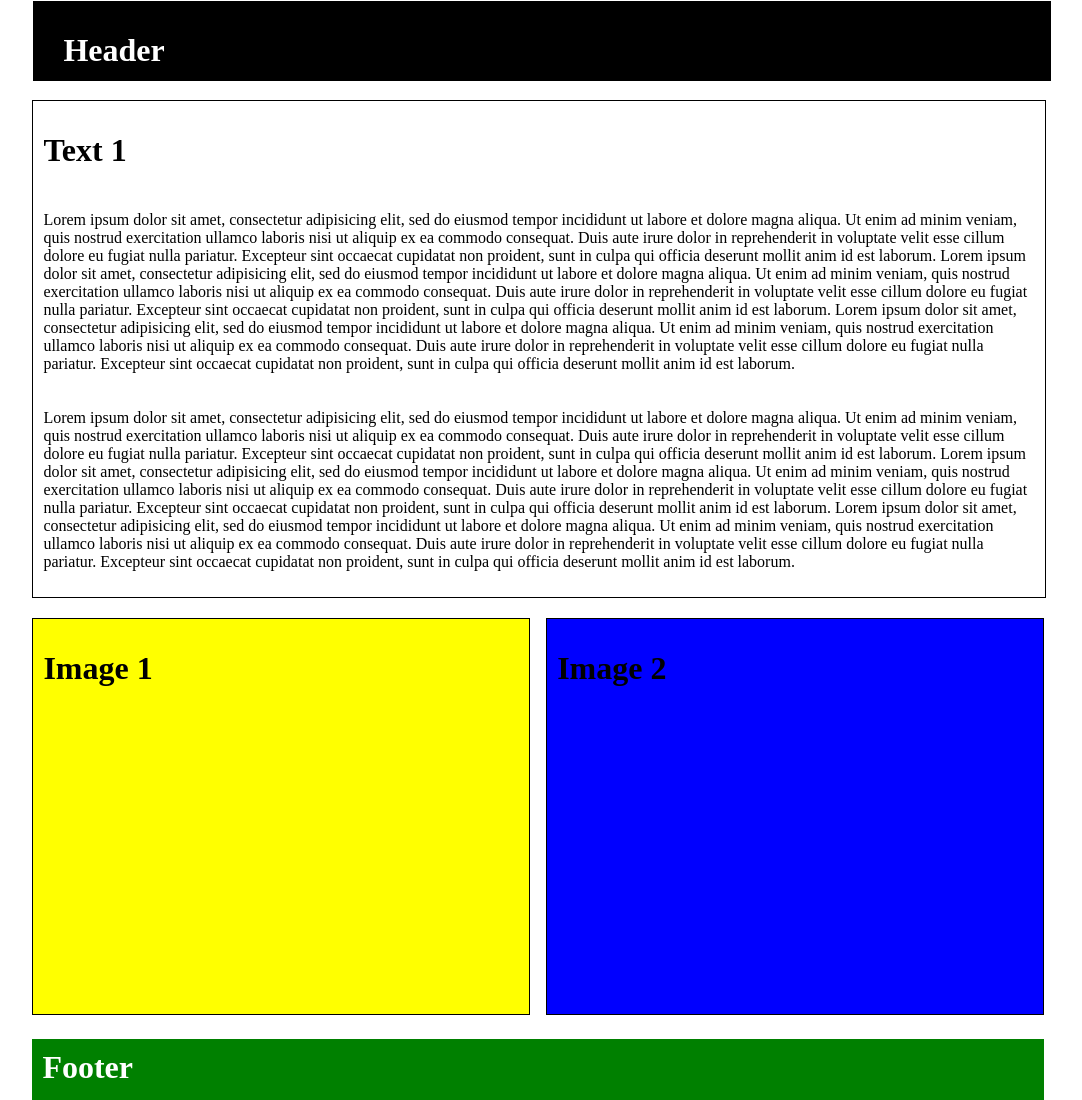
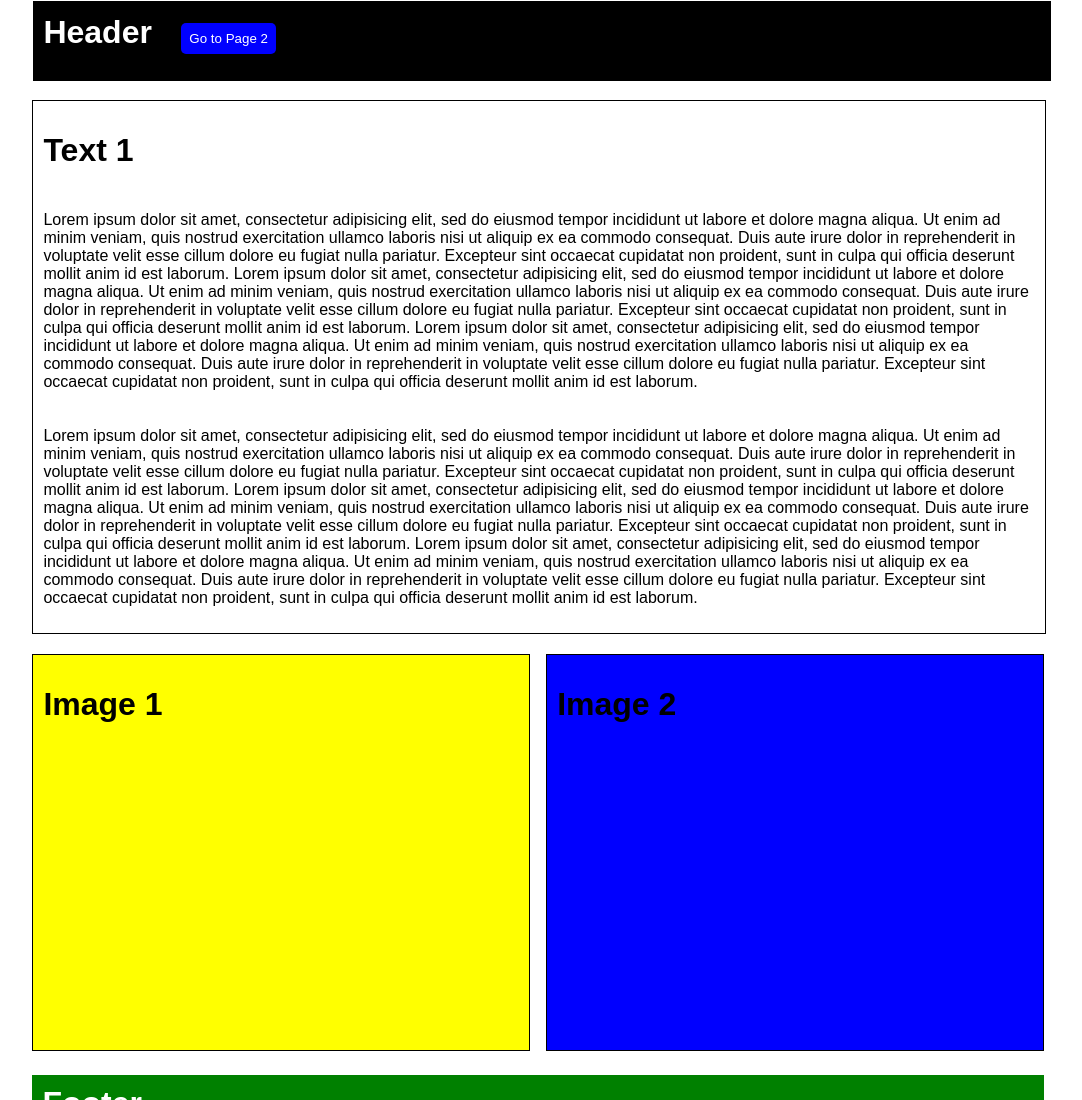
Before and after one commit to notewrangler/css-layout-example, a plain HTML site: page index.html in a window 1280 px wide. Shown: the top 1100 px of the page, without its empty margins (102-1184 px from the left). Drawn offline with Linux system fonts and the light colour scheme.

Commit message:
fixed some fonts

```diff
--- a/index.html
+++ b/index.html
@@ -13,6 +13,7 @@
     <div class="container">
         <div id="header">
             <h1>Header</h1>
+            <a href="page2.html"><button>Go to Page 2</button></a>
         </div>
         <div id="inside">
             <h1>Text 1</h1>
@@ -39,3 +40,4 @@
 
 </body>
 </html>
+http://embarrassed-wounded.surge.sh
--- a/style.css
+++ b/style.css
@@ -1,3 +1,7 @@
+* {
+    font-family: Arial, sans-serif;
+}
+
 .container {
     margin: 0 auto;
     height: 2000px;
@@ -5,6 +9,7 @@
 }
 
 #header {
+    /*box-sizing: border-box;*/
     position: fixed;
     top: 0;
     margin: auto;
@@ -14,9 +19,26 @@
     background: black;
     z-index: 10;
 }
+a {
+    text-decoration: none;
+}
 
-#header h1 {
-    margin-left: 20px;
+#header a button{
+    display: inline;
+    margin-top: 22px;
+    margin-left: 15px;
+    padding: 8px;
+    color: white;
+    background: blue;
+    border: none;
+    border-radius: 5px;
+    z-index: 10;
+}
+
+#header > h1 {
+    margin-top: -10px;
+    padding-left: 10px;
+    display: inline;
     color: white;
 }
 
```
